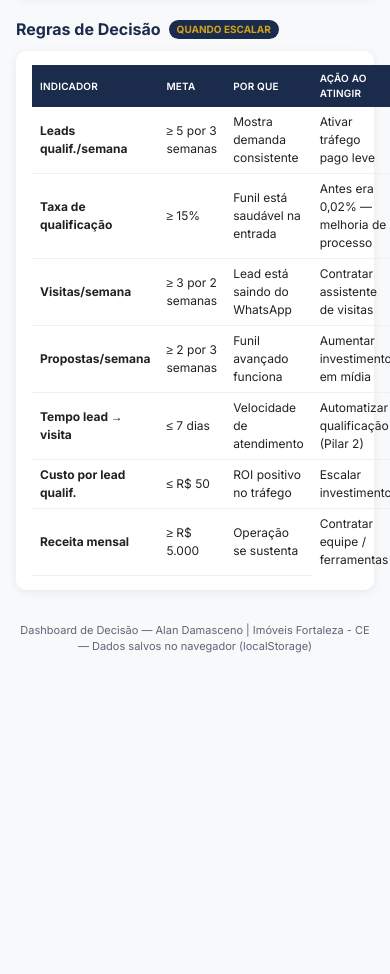
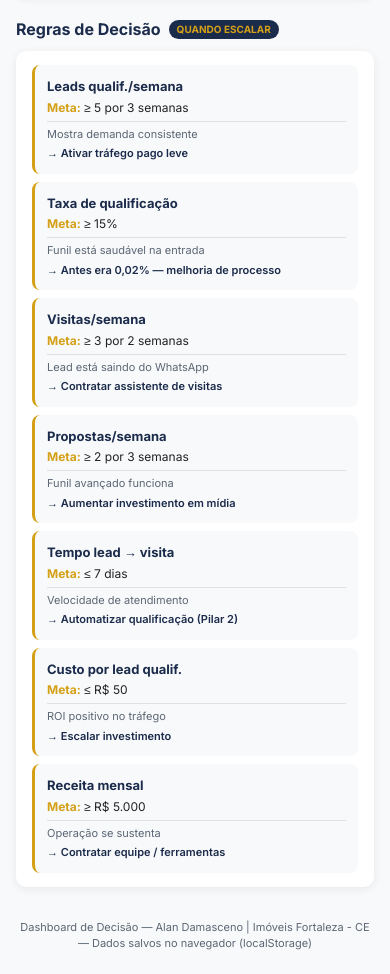
Before and after one commit to Halpdamas/alandamasceno-site, a plain HTML site: page dashboard-decisao.html in a window 390 px wide. Shown: the part 1442-2416 px from the top of the page. Before the commit the page ends 2119 px from the top, so only its background shows below. Drawn offline with nearby package versions, Linux system fonts and the light colour scheme.

Commit message:
regras de decisao em cards no mobile

```diff
--- a/dashboard-decisao.html
+++ b/dashboard-decisao.html
@@ -87,15 +87,18 @@ tbody tr:last-child{border:none}
 .chart-card .desc{font-size:11px;color:#5c6675;margin-bottom:10px}
 .chart-card canvas{max-height:200px}
 
-/* TABELA REGRAS */
+/* REGRAS DE DECISÃO — mobile cards */
 .regras{background:var(--white);border-radius:var(--radius);box-shadow:var(--shadow);padding:14px 16px;margin-bottom:16px}
 .regras h3{font-size:14px;font-weight:700;color:var(--primary);margin-bottom:10px}
-.regras table{font-size:11px}
-.regras tbody td{padding:6px 8px;display:table-cell;text-align:left}
-.regras tbody td:before{content:none}
-.regras tbody tr{display:table-row;padding:0;border:none}
-.regras thead{display:table-header-group}
-.regras thead th{font-size:10px;padding:6px 8px;background:var(--primary);color:var(--white);text-align:left;font-weight:600;text-transform:uppercase;letter-spacing:0.2px}
+.regras table{display:none}
+.regras-cards{display:grid;grid-template-columns:1fr;gap:8px}
+.regras-card{background:#f8f9fa;border-radius:8px;padding:12px;border-left:3px solid var(--accent)}
+.regras-card .rc-ind{font-size:13px;font-weight:700;color:var(--primary)}
+.regras-card .rc-meta{font-size:12px;color:var(--text);margin-top:2px}
+.regras-card .rc-meta strong{color:var(--accent)}
+.regras-card .rc-porq{font-size:11px;color:#5c6675;margin-top:4px;padding-top:4px;border-top:1px solid #e0e0e0}
+.regras-card .rc-acao{font-size:11px;color:var(--primary);margin-top:3px;font-weight:600}
+.regras-card .rc-acao::before{content:"→ "}
 
 .data-hint{font-size:11px;color:#5c6675;margin-top:6px;text-align:center}
 
@@ -111,9 +114,16 @@ tbody tr:last-child{border:none}
   .form-row-btn button{flex:initial;min-width:auto}
   .chart-card{padding:20px 22px}
   .chart-card canvas{max-height:260px}
-  .regras{padding:20px 24px}
   .veredito{padding:24px 28px}
   .veredito .icon{font-size:42px}
+  .regras{padding:20px 24px}
+  .regras table{display:table;font-size:12px}
+  .regras-cards{display:none}
+  .regras thead th{font-size:10px;padding:6px 10px;background:var(--primary);color:var(--white);text-align:left;font-weight:600;text-transform:uppercase;letter-spacing:0.2px}
+  .regras tbody td{padding:8px 10px;border-bottom:1px solid #f0f0f0;display:table-cell;text-align:left;font-size:12px}
+  .regras tbody td:before{content:none}
+  .regras tbody tr{display:table-row;padding:0;border:none}
+  .regras tbody tr:hover{background:#f8f9fb}
 
   /* tablets desfaz table mobile */
   thead{display:table-header-group}
@@ -309,6 +319,50 @@ tbody tr:last-child{border:none}
         </tr>
       </tbody>
     </table>
+    <div class="regras-cards">
+      <div class="regras-card">
+        <div class="rc-ind">Leads qualif./semana</div>
+        <div class="rc-meta"><strong>Meta:</strong> ≥ 5 por 3 semanas</div>
+        <div class="rc-porq">Mostra demanda consistente</div>
+        <div class="rc-acao">Ativar tráfego pago leve</div>
+      </div>
+      <div class="regras-card">
+        <div class="rc-ind">Taxa de qualificação</div>
+        <div class="rc-meta"><strong>Meta:</strong> ≥ 15%</div>
+        <div class="rc-porq">Funil está saudável na entrada</div>
+        <div class="rc-acao">Antes era 0,02% — melhoria de processo</div>
+      </div>
+      <div class="regras-card">
+        <div class="rc-ind">Visitas/semana</div>
+        <div class="rc-meta"><strong>Meta:</strong> ≥ 3 por 2 semanas</div>
+        <div class="rc-porq">Lead está saindo do WhatsApp</div>
+        <div class="rc-acao">Contratar assistente de visitas</div>
+      </div>
+      <div class="regras-card">
+        <div class="rc-ind">Propostas/semana</div>
+        <div class="rc-meta"><strong>Meta:</strong> ≥ 2 por 3 semanas</div>
+        <div class="rc-porq">Funil avançado funciona</div>
+        <div class="rc-acao">Aumentar investimento em mídia</div>
+      </div>
+      <div class="regras-card">
+        <div class="rc-ind">Tempo lead → visita</div>
+        <div class="rc-meta"><strong>Meta:</strong> ≤ 7 dias</div>
+        <div class="rc-porq">Velocidade de atendimento</div>
+        <div class="rc-acao">Automatizar qualificação (Pilar 2)</div>
+      </div>
+      <div class="regras-card">
+        <div class="rc-ind">Custo por lead qualif.</div>
+        <div class="rc-meta"><strong>Meta:</strong> ≤ R$ 50</div>
+        <div class="rc-porq">ROI positivo no tráfego</div>
+        <div class="rc-acao">Escalar investimento</div>
+      </div>
+      <div class="regras-card">
+        <div class="rc-ind">Receita mensal</div>
+        <div class="rc-meta"><strong>Meta:</strong> ≥ R$ 5.000</div>
+        <div class="rc-porq">Operação se sustenta</div>
+        <div class="rc-acao">Contratar equipe / ferramentas</div>
+      </div>
+    </div>
   </div>
 
   <div class="footer">Dashboard de Decisão — Alan Damasceno | Imóveis Fortaleza - CE — Dados salvos no navegador (localStorage)</div>
```
